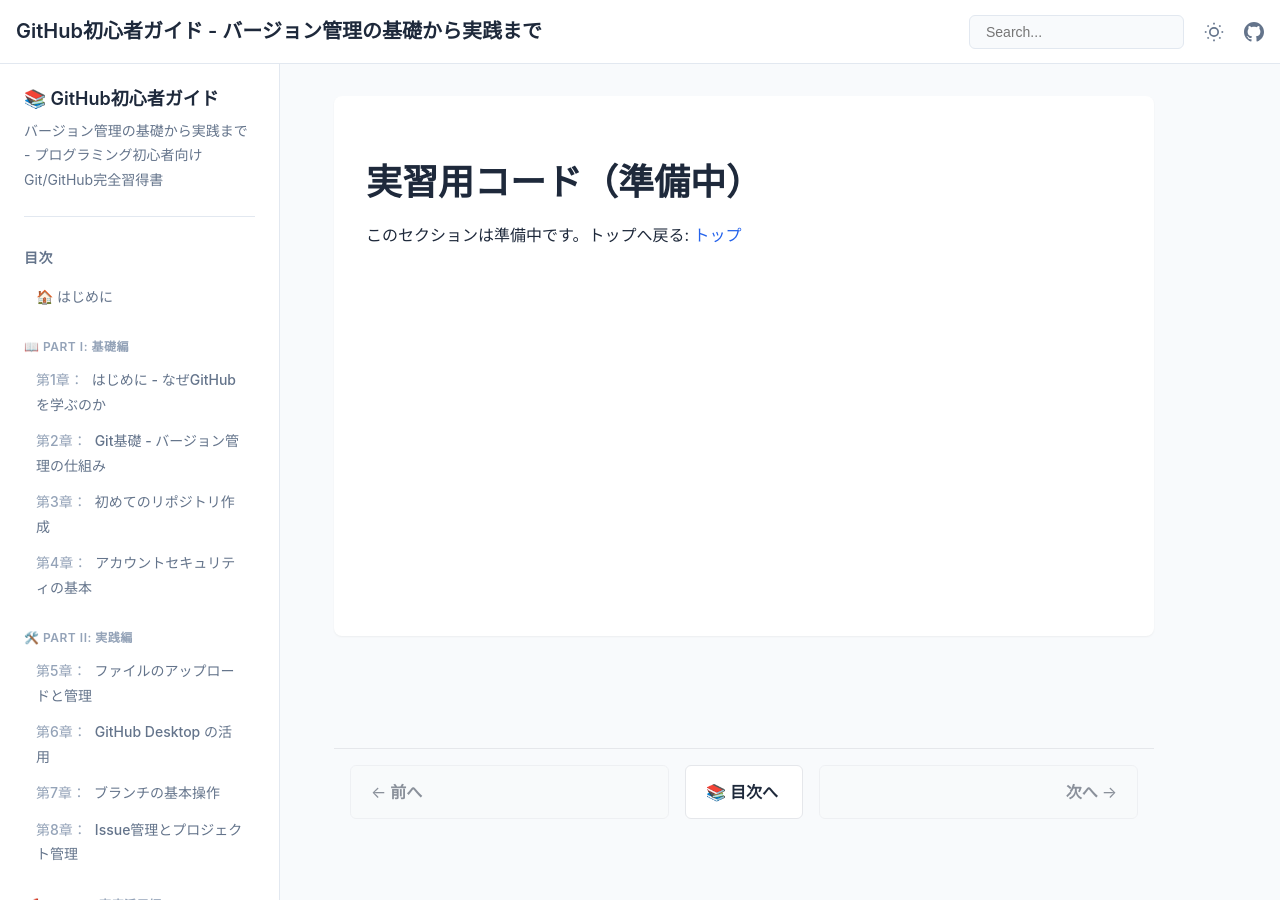
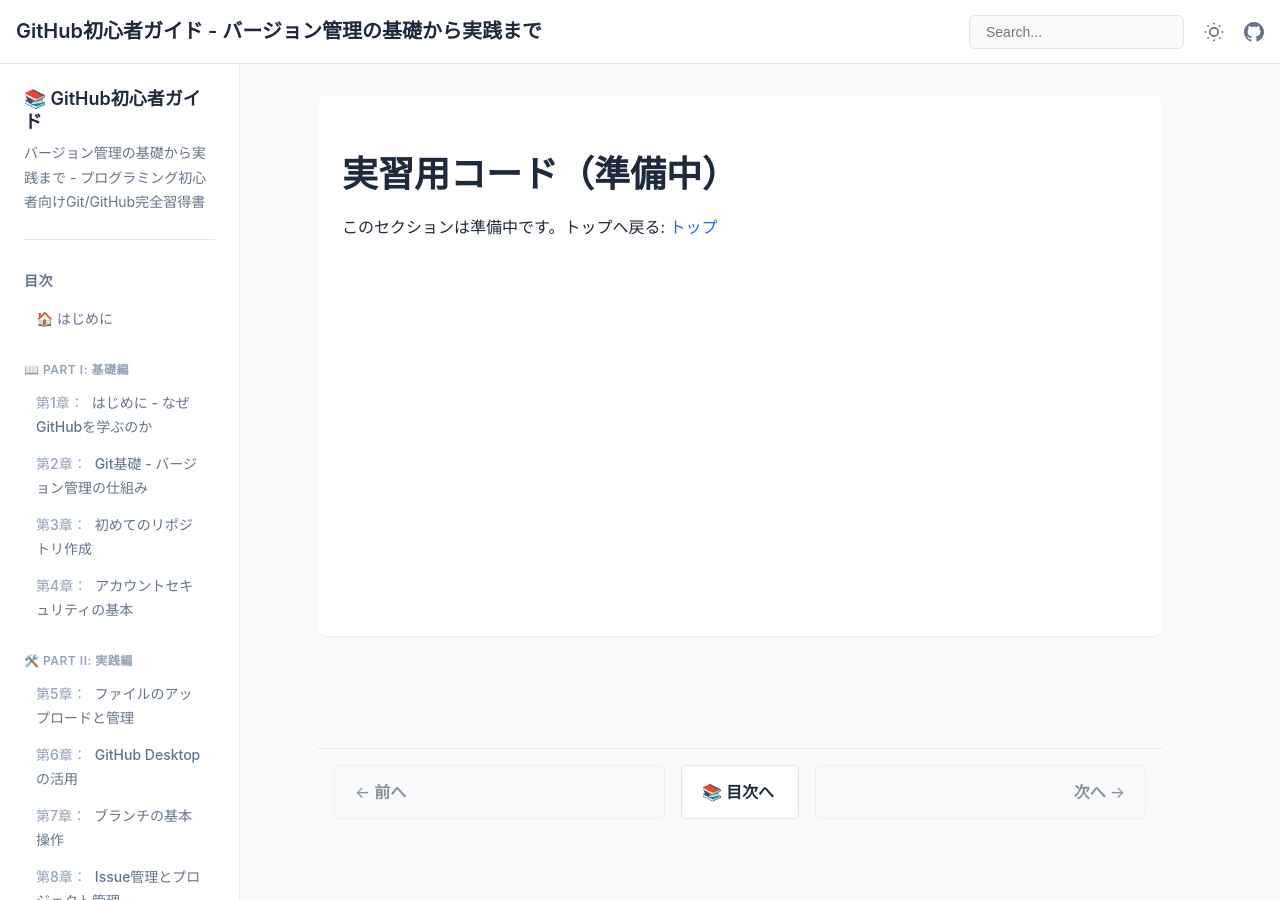
Before and after one commit to itdojp/github-guide-for-beginners-book, a Jekyll site: the page built from docs/examples/index.md, in a window 1280 px wide and 900 px high. Built offline with Jekyll 4.4.1, drawn with Linux system fonts in a browser that asks for light colours.

Commit message:
Issue #33: 画面レイアウト幅/余白の調整
* Adjust layout spacing and sidebar width (Issue #33)

* chore: responsive padding定義の重複を削除

```diff
--- a/docs/assets/css/main.css
+++ b/docs/assets/css/main.css
@@ -34,7 +34,7 @@
 
     /* Layout */
     --header-height: 64px;
-    --sidebar-width: 280px;
+    --sidebar-width: 240px;
     --content-max-width: 900px;
 
     /* Typography */
@@ -290,7 +290,7 @@ a:hover {
 .book-content {
     max-width: var(--content-max-width);
     margin: 0 auto;
-    padding: 2rem 3rem;
+    padding: 2rem 2rem;
 }
 
 .page-content {
@@ -438,13 +438,19 @@ a:hover {
 
 /* Legacy mobile styles removed - using CSS-only implementation in mobile-responsive.css */
 
-@media (max-width: 768px) {
+@media (max-width: 1400px) {
     .book-content {
-        padding: 1.5rem 1rem;
+        padding: 2rem 1.5rem;
     }
 
     .page-content {
         padding: 1.5rem;
+    }
+}
+
+@media (max-width: 768px) {
+    .book-content {
+        padding: 1.5rem 1rem;
     }
 
     .header-center {
--- a/docs/assets/css/mobile-responsive.css
+++ b/docs/assets/css/mobile-responsive.css
@@ -43,7 +43,7 @@ html {
     position: fixed;
     top: var(--header-height);
     left: 0;
-    width: 280px;
+    width: var(--sidebar-width);
     height: calc(100vh - var(--header-height));
     background: var(--bg-primary);
     border-right: 1px solid var(--border-color);
```
